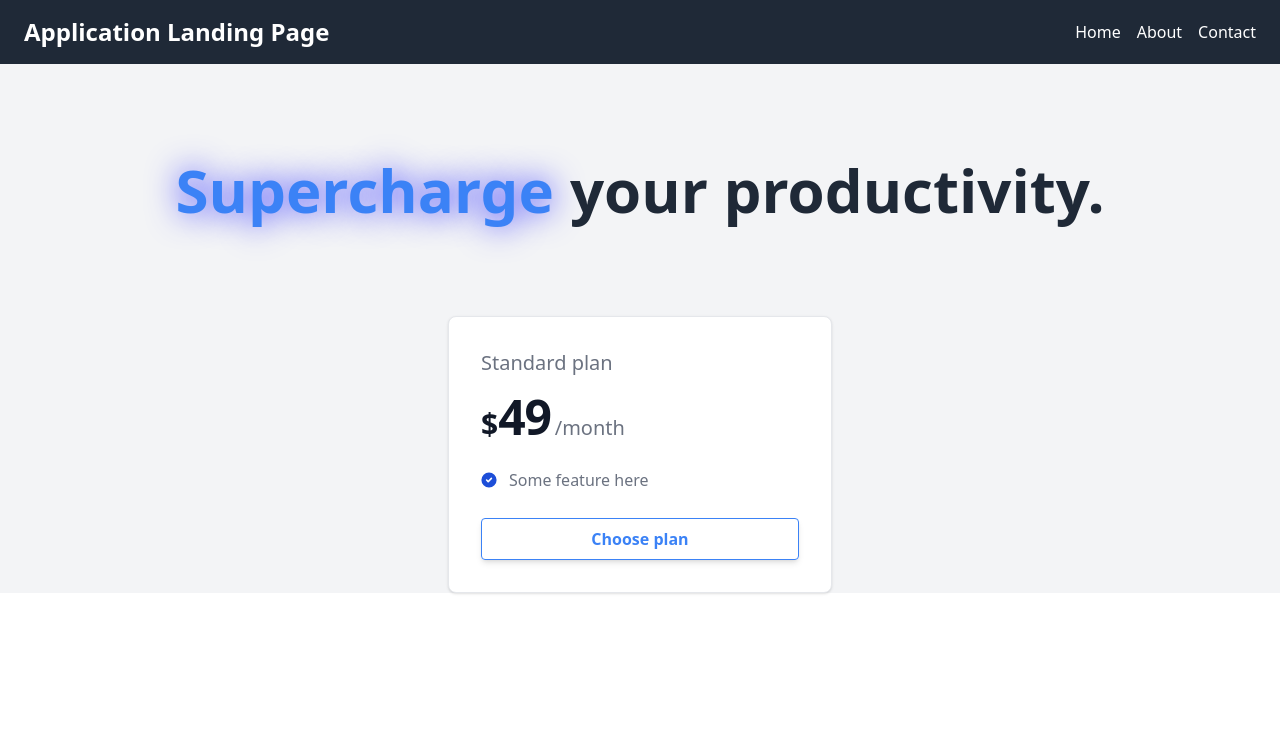
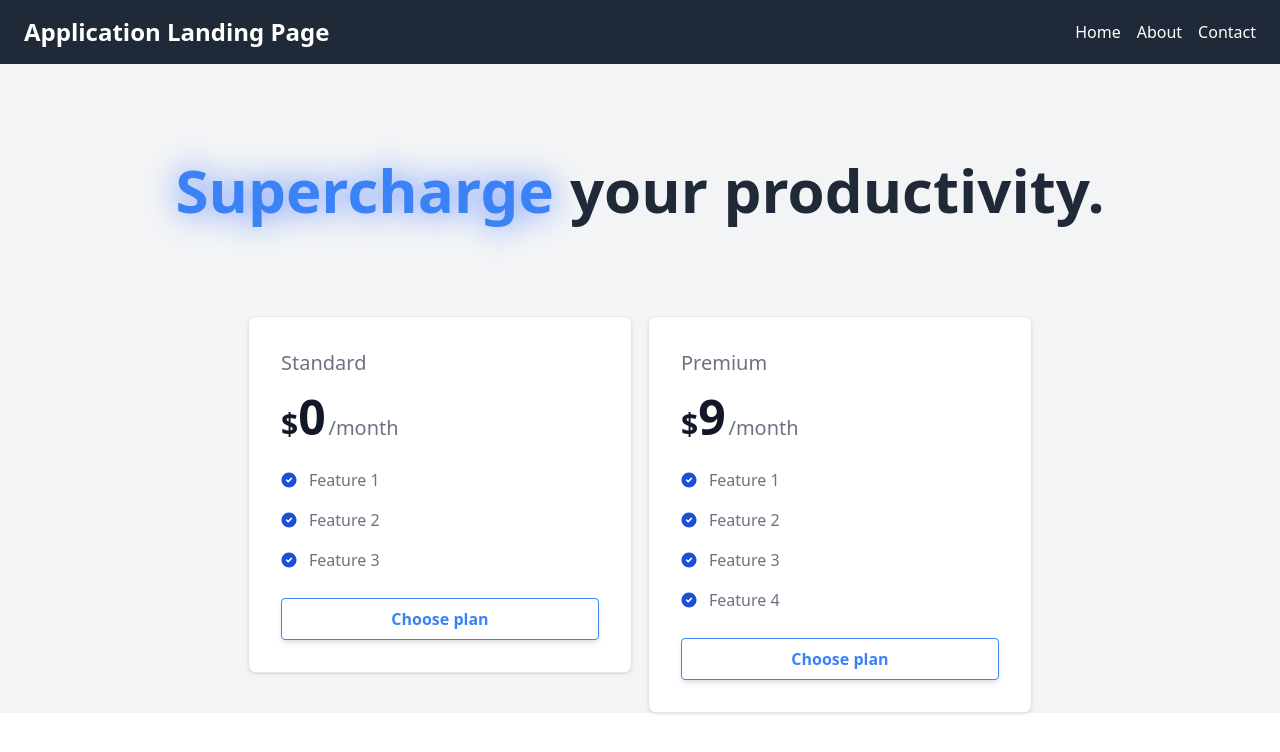
Before and after one commit to my-hack-club-projects/project-manager, a Vue app in the folder frontend/: page /premium in a window 1280 px wide. Shown: the top 752 px of the page. Built offline with nearby package versions, Linux system fonts and the light colour scheme.

Commit message:
Converted the pricing table into components

```diff
--- /dev/null
+++ b/frontend/src/components/pricing/PricingCard.vue
@@ -0,0 +1,42 @@
+<template>
+    <div
+        class="w-full max-w-sm p-4 bg-white border border-gray-200 rounded-lg shadow sm:p-8 dark:bg-gray-800 dark:border-gray-700">
+        <h5 class="mb-4 text-xl font-medium text-gray-500 dark:text-gray-400">{{ title }}</h5>
+        <div class="flex items-baseline text-gray-900 dark:text-white">
+            <span class="text-3xl font-semibold">$</span>
+            <span class="text-5xl font-extrabold tracking-tight">{{ price }}</span>
+            <span class="ms-1 text-xl font-normal text-gray-500 dark:text-gray-400">/month</span>
+        </div>
+        <ul role="list" class="space-y-5 my-7">
+            <PricingFeature v-for="feature in features" :key="feature" :feature="feature" />
+        </ul>
+
+        <TextButton color="blue" class="w-full">Choose plan</TextButton>
+    </div>
+</template>
+
+<script>
+import TextButton from '@/components/global/TextButton.vue';
+import PricingFeature from './PricingFeature.vue';
+
+export default {
+    components: {
+        TextButton,
+        PricingFeature,
+    },
+    props: {
+        title: {
+            type: String,
+            required: true,
+        },
+        price: {
+            type: Number,
+            required: true,
+        },
+        features: {
+            type: Array,
+            required: true,
+        },
+    }
+}
+</script>
--- /dev/null
+++ b/frontend/src/components/pricing/PricingFeature.vue
@@ -0,0 +1,21 @@
+<template>
+    <li class="flex items-center">
+        <svg class="flex-shrink-0 w-4 h-4 text-blue-700 dark:text-blue-500" aria-hidden="true"
+            xmlns="http://www.w3.org/2000/svg" fill="currentColor" viewBox="0 0 20 20">
+            <path
+                d="M10 .5a9.5 9.5 0 1 0 9.5 9.5A9.51 9.51 0 0 0 10 .5Zm3.707 8.207-4 4a1 1 0 0 1-1.414 0l-2-2a1 1 0 0 1 1.414-1.414L9 10.586l3.293-3.293a1 1 0 0 1 1.414 1.414Z" />
+        </svg>
+        <span class="text-base font-normal leading-tight text-gray-500 dark:text-gray-400 ms-3">{{ feature }}</span>
+    </li>
+</template>
+
+<script>
+export default {
+    props: {
+        feature: {
+            type: String,
+            required: true,
+        },
+    }
+}
+</script>
--- /dev/null
+++ b/frontend/src/components/pricing/PricingTable.vue
@@ -0,0 +1,16 @@
+<template>
+    <div class="flex flex-col lg:flex-row items-start justify-center gap-4 w-full">
+        <PricingCard title="Standard" price="0" :features="['Feature 1', 'Feature 2', 'Feature 3']" />
+        <PricingCard title="Premium" price="9" :features="['Feature 1', 'Feature 2', 'Feature 3', 'Feature 4']" />
+    </div>
+</template>
+
+<script>
+import PricingCard from '@/components/pricing/PricingCard.vue';
+
+export default {
+    components: {
+        PricingCard,
+    },
+}
+</script>
--- a/frontend/src/views/PremiumView.vue
+++ b/frontend/src/views/PremiumView.vue
@@ -5,42 +5,16 @@
       <span class="text-blue-500 font-extrabold glow-light dark:glow-dark">Supercharge</span>your productivity.
     </div>
 
-    <div class="flex flex-col lg:flex-row items-center justify-center gap-4 w-full">
-
-      <div
-        class="w-full max-w-sm p-4 bg-white border border-gray-200 rounded-lg shadow sm:p-8 dark:bg-gray-800 dark:border-gray-700">
-        <h5 class="mb-4 text-xl font-medium text-gray-500 dark:text-gray-400">Standard plan</h5>
-        <div class="flex items-baseline text-gray-900 dark:text-white">
-          <span class="text-3xl font-semibold">$</span>
-          <span class="text-5xl font-extrabold tracking-tight">49</span>
-          <span class="ms-1 text-xl font-normal text-gray-500 dark:text-gray-400">/month</span>
-        </div>
-        <ul role="list" class="space-y-5 my-7">
-          <li class="flex items-center">
-            <svg class="flex-shrink-0 w-4 h-4 text-blue-700 dark:text-blue-500" aria-hidden="true"
-              xmlns="http://www.w3.org/2000/svg" fill="currentColor" viewBox="0 0 20 20">
-              <path
-                d="M10 .5a9.5 9.5 0 1 0 9.5 9.5A9.51 9.51 0 0 0 10 .5Zm3.707 8.207-4 4a1 1 0 0 1-1.414 0l-2-2a1 1 0 0 1 1.414-1.414L9 10.586l3.293-3.293a1 1 0 0 1 1.414 1.414Z" />
-            </svg>
-            <span class="text-base font-normal leading-tight text-gray-500 dark:text-gray-400 ms-3">Some feature
-              here</span>
-          </li>
-
-        </ul>
-        <TextButton color="blue" class="w-full">Choose plan</TextButton>
-      </div>
-    </div>
+    <PricingTable />
   </div>
 </template>
 
 <script>
-import PricingTable from '@/components/stripe/PricingTable.vue'
-import TextButton from '@/components/global/TextButton.vue';
+import PricingTable from '@/components/pricing/PricingTable.vue';
 
 export default {
   components: {
     PricingTable,
-    TextButton,
   },
 }
 </script>
@@ -51,6 +25,6 @@ export default {
 }
 
 .glow-light {
-  text-shadow: 0rem 0rem 2rem rgb(60, 60, 255);
+  text-shadow: 0rem 0rem 2rem rgb(87, 132, 255);
 }
 </style>
```
